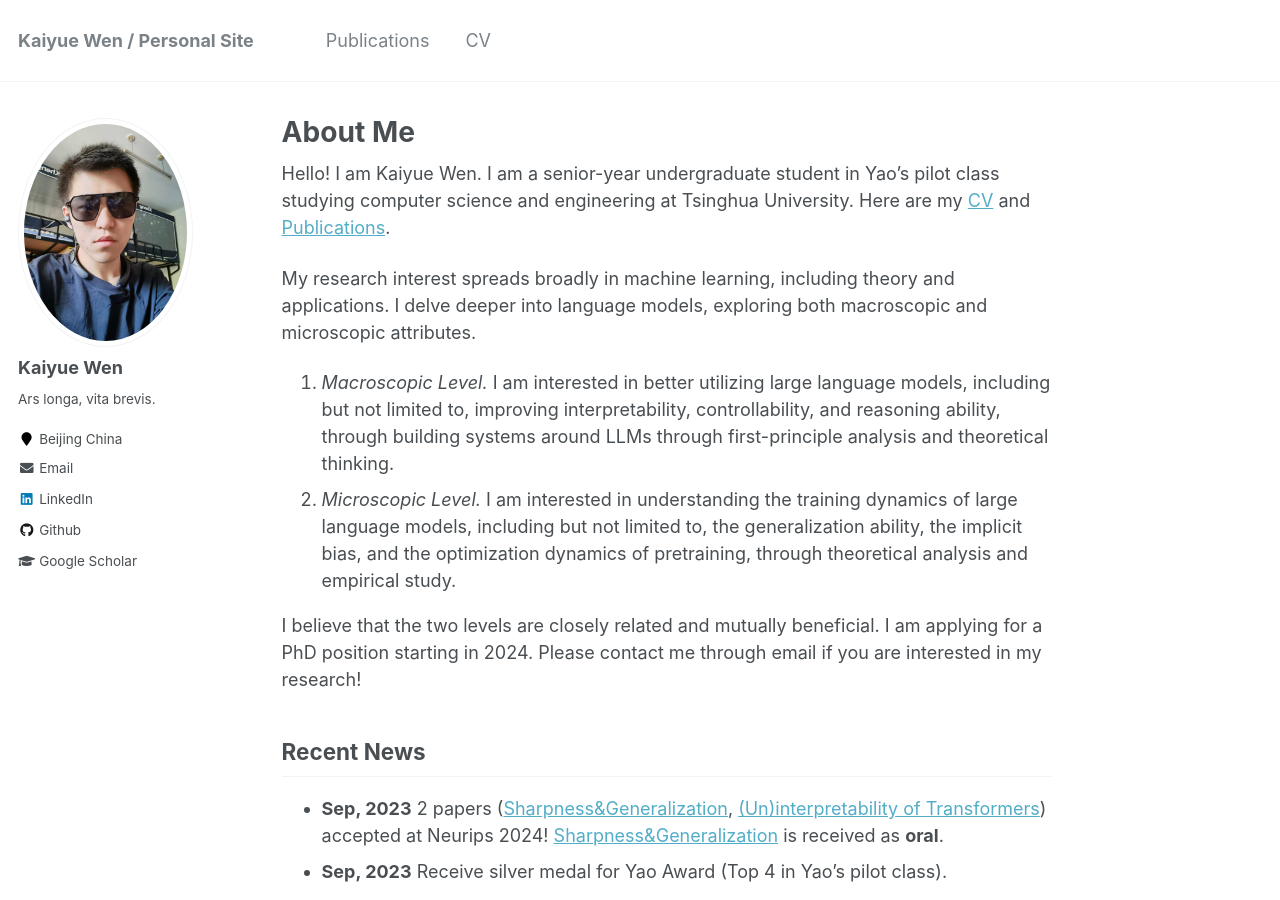
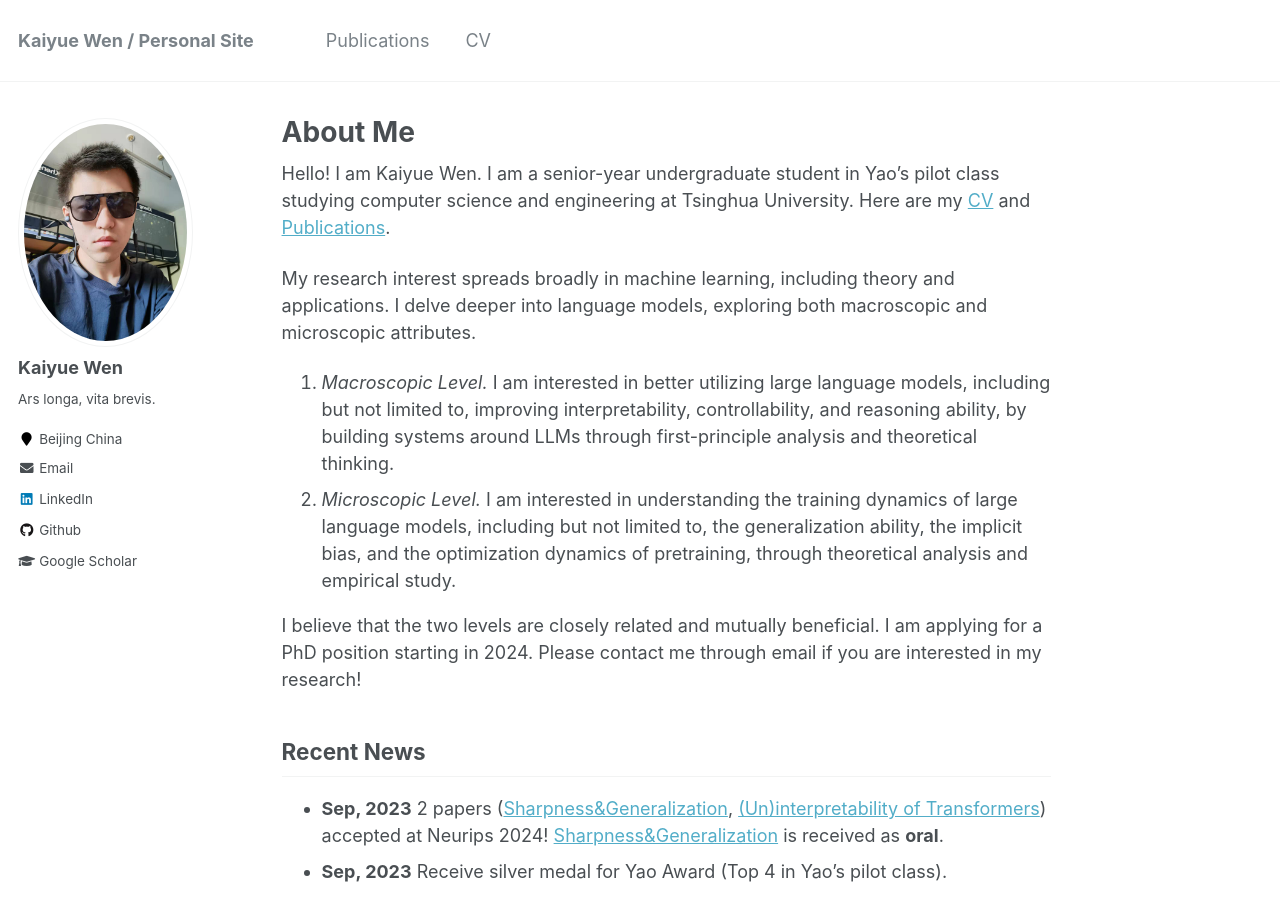
Before and after one commit to WhenWen/WhenWen.github.io, a Jekyll site: the page built from _pages/about.md, in a window 1280 px wide and 900 px high. Built offline with Jekyll 4.4.1, drawn with Linux system fonts in a browser that asks for light colours.

Commit message:
Update about.md

```diff
--- a/_pages/about.md
+++ b/_pages/about.md
@@ -11,7 +11,7 @@ Hello! I am Kaiyue Wen. I am a senior-year undergraduate student in Yao's pilot
 
 My research interest spreads broadly in machine learning, including theory and applications. I delve deeper into language models, exploring both macroscopic and microscopic attributes.
 
-1. *Macroscopic Level.* I am interested in better utilizing large language models, including but not limited to, improving interpretability, controllability, and reasoning ability, through building systems around LLMs through first-principle analysis and theoretical thinking.
+1. *Macroscopic Level.* I am interested in better utilizing large language models, including but not limited to, improving interpretability, controllability, and reasoning ability, by building systems around LLMs through first-principle analysis and theoretical thinking.
 2. *Microscopic Level.* I am interested in understanding the training dynamics of large language models, including but not limited to, the generalization ability, the implicit bias, and the optimization dynamics of pretraining, through theoretical analysis and empirical study.
 
 I believe that the two levels are closely related and mutually beneficial. I am applying for a PhD position starting in 2024. Please contact me through email if you are interested in my research!
```
